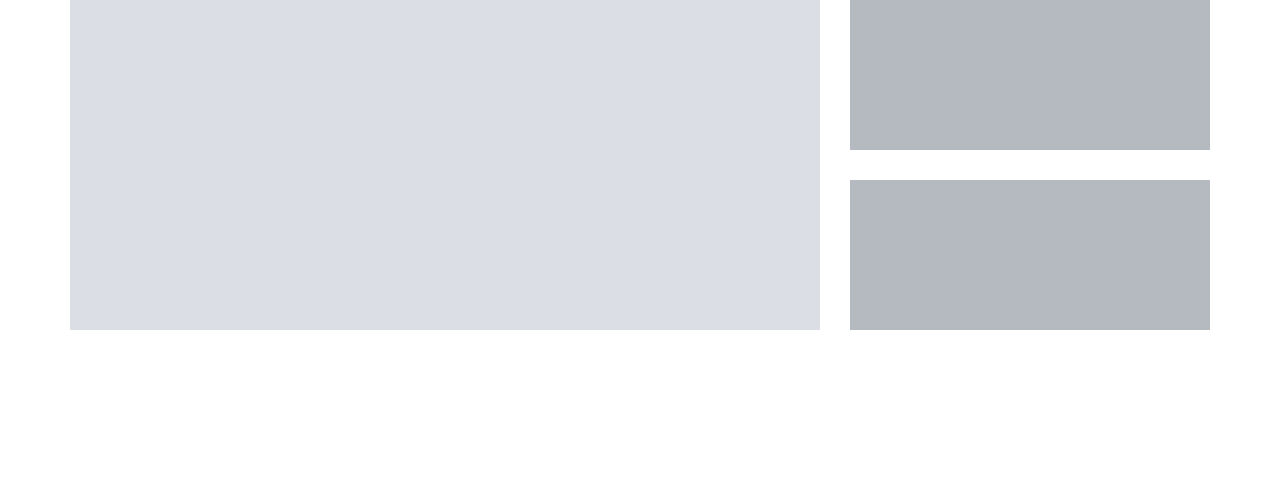
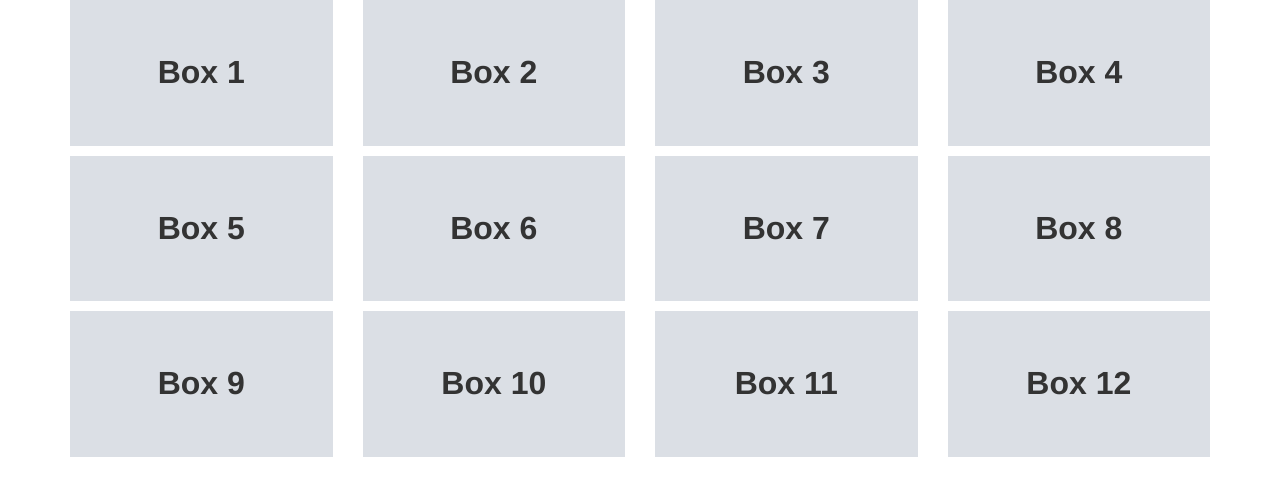
Before and after one commit to AABoachie/Bootstrap-Play, an Angular app in the folder ng-bootstrap-play/: page / in a window 1280 px wide. Shown: the top 496 px of the page. Built offline with nearby package versions, Linux system fonts and the light colour scheme.

Commit message:
another design with fixed layouts and the colmn grid system

```diff
--- a/ng-bootstrap-play/src/app/app.component.html
+++ b/ng-bootstrap-play/src/app/app.component.html
@@ -6,24 +6,20 @@
   </head>
   <body>
     <div class="container">
-        <div class="row">
-            <div class="col-xs-8">
-                <div class="main-content"></div>
-            </div>
-            <div class="col-xs-4">
-                <!--Nested rows within a column-->
-                <div class="row">
-                    <div class="col-xs-12">
-                        <div class="sidebar-content"></div>
-                    </div>
-                </div>
-				<div class="row">
-                    <div class="col-xs-12">
-                        <div class="sidebar-content"></div>
-                    </div>
-                </div>
-            </div>
-        </div>
+      <div class="row">
+        <div class="col-lg-3 col-md-4 col-sm-6"> <p>Box 1</p> </div>
+        <div class="col-lg-3 col-md-4 col-sm-6"> <p>Box 2</p> </div>
+        <div class="col-lg-3 col-md-4 col-sm-6"> <p>Box 3</p> </div>
+        <div class="col-lg-3 col-md-4 col-sm-6"> <p>Box 4</p> </div>
+        <div class="col-lg-3 col-md-4 col-sm-6"> <p>Box 5</p> </div>
+        <div class="col-lg-3 col-md-4 col-sm-6"> <p>Box 6</p> </div>
+        <div class="col-lg-3 col-md-4 col-sm-6"> <p>Box 7</p> </div>
+        <div class="col-lg-3 col-md-4 col-sm-6"> <p>Box 8</p> </div>
+        <div class="col-lg-3 col-md-4 col-sm-6"> <p>Box 9</p> </div>
+        <div class="col-lg-3 col-md-4 col-sm-6"> <p>Box 10</p> </div>
+        <div class="col-lg-3 col-md-4 col-sm-6"> <p>Box 11</p> </div>
+        <div class="col-lg-3 col-md-4 col-sm-6"> <p>Box 12</p> </div>
       </div>
+    </div>
   </body>
 </html>
--- a/ng-bootstrap-play/src/styles.css
+++ b/ng-bootstrap-play/src/styles.css
@@ -1,9 +1,7 @@
-.main-content{
-    min-height: 330px;
+p{
+    padding: 50px;
+    font-size: 32px;
+    font-weight: bold;
+    text-align: center;
     background: #dbdfe5;
 }
-.sidebar-content{
-    min-height: 150px;
-    margin-bottom: 30px;
-    background: #b4bac0;
-}
```
